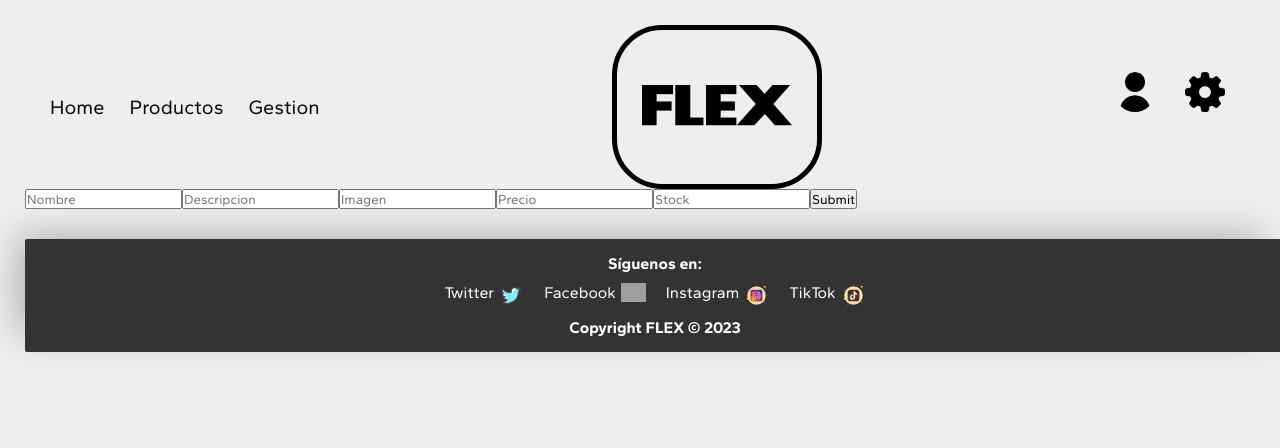
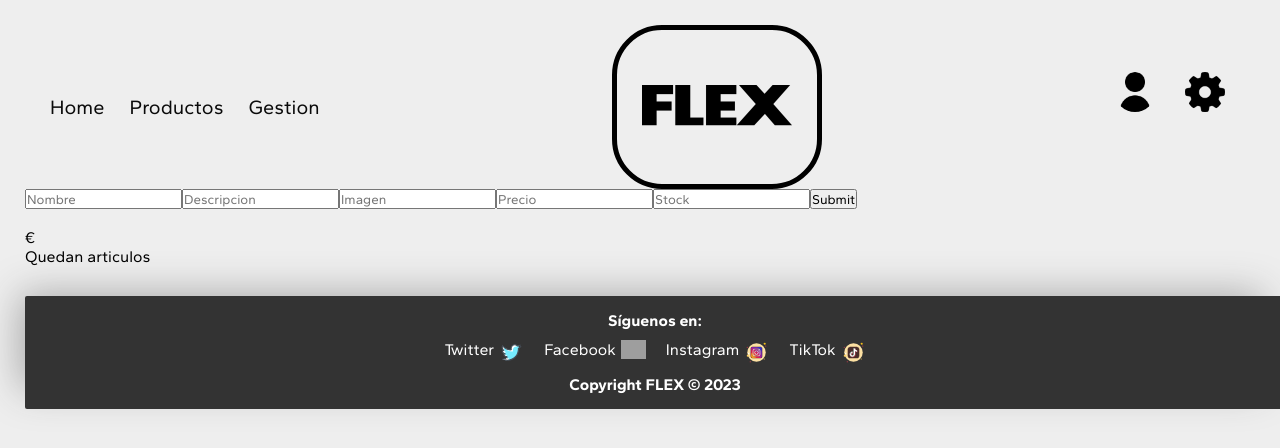
Before and after one commit to yvseenn/shopeame, an Angular app in the folder shopeame/: page /gestion in a window 1280 px wide. Shown: the top 448 px of the page. Built offline with nearby package versions, Linux system fonts and the light colour scheme; grey boxes are pictures that could not be loaded.

Commit message:
gestions3

```diff
--- a/shopeame/src/app/pages/gestion/gestion.component.html
+++ b/shopeame/src/app/pages/gestion/gestion.component.html
@@ -6,3 +6,23 @@
     <input formControlName="stock" placeholder="Stock">
     <button type="submit">Submit</button>
 </form>
+
+<div class="producto">
+    <div>
+      <ul>
+        <li>
+          <h3>{{ newProduct.id }}</h3>
+
+          <h4>{{ newProduct.nombre }}</h4>
+
+          <img src="{{ newProduct.imagen }}" alt="{{ newProduct.nombre }}" />
+
+          <p>{{ newProduct.precio }} €</p>
+
+          <p>{{ newProduct.descripcion }}</p>
+
+          <p>Quedan {{ newProduct.stock }} articulos</p>
+        </li>
+      </ul>
+    </div>
+  </div>
```
